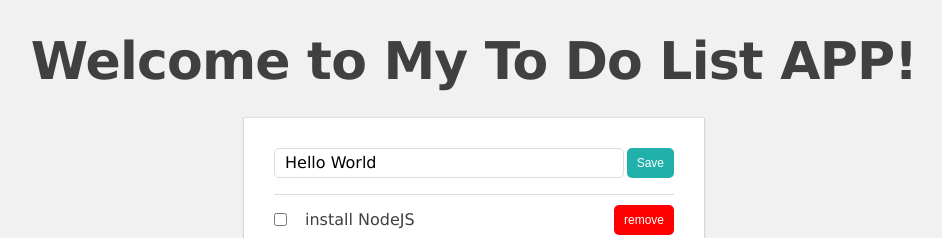
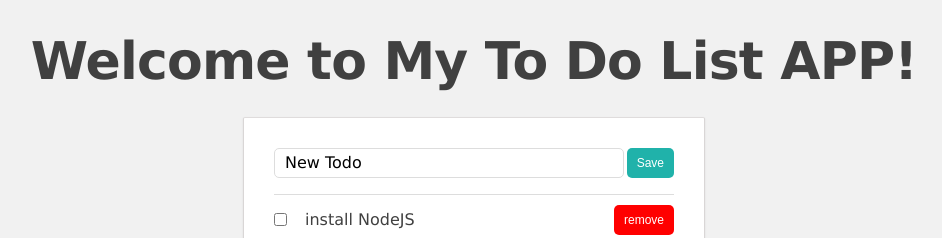
Before and after one commit to chris-anne/ng-girls-todo, an Angular app: page / in a window 1280 px wide. Shown: the top 238 px of the page, without its empty margins (166-1108 px from the left). Built offline with nearby package versions, Linux system fonts and the light colour scheme.

Commit message:
Changed input placeholder title

```diff
--- a/src/app/input-button-unit/input-button-unit.component.ts
+++ b/src/app/input-button-unit/input-button-unit.component.ts
@@ -17,7 +17,7 @@ import {Component, EventEmitter, OnInit, Output} from '@angular/core';
 })
 export class InputButtonUnitComponent implements OnInit {
   @Output() submit: EventEmitter<string> = new EventEmitter();
-  title = 'Hello World';
+  title = 'New Todo';
 
   constructor() { }
 
```
